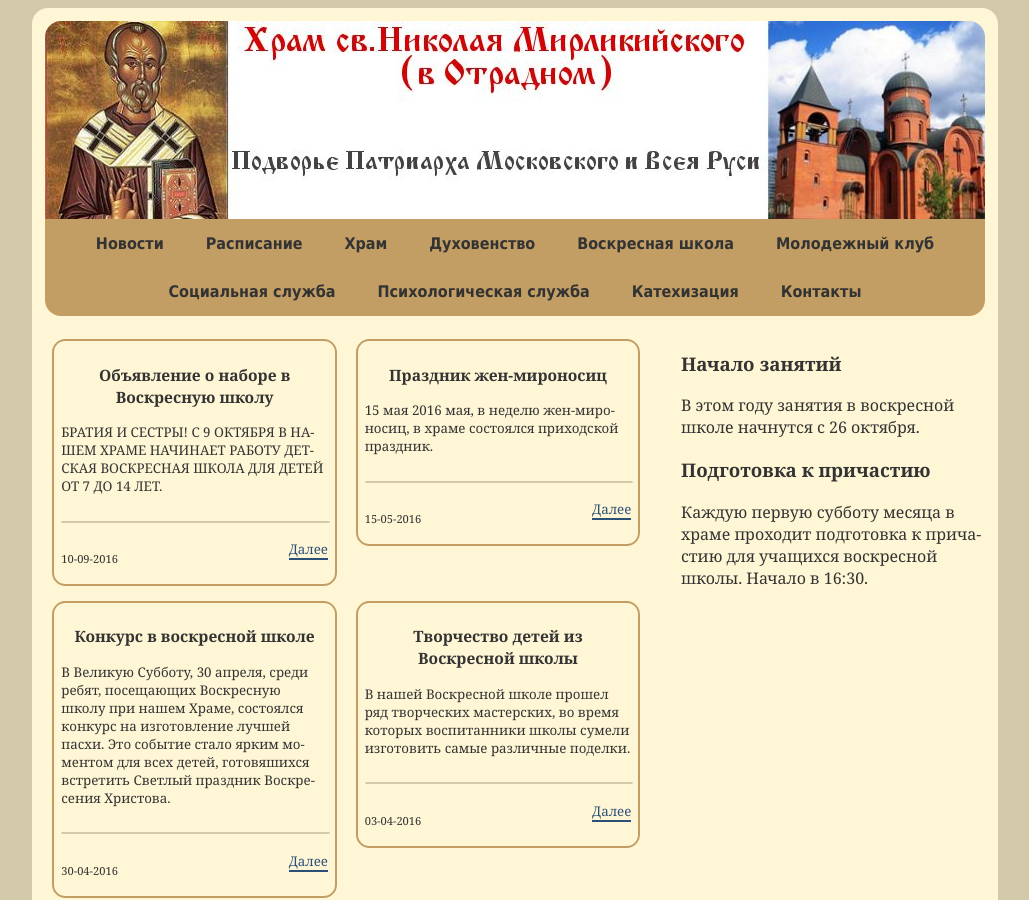
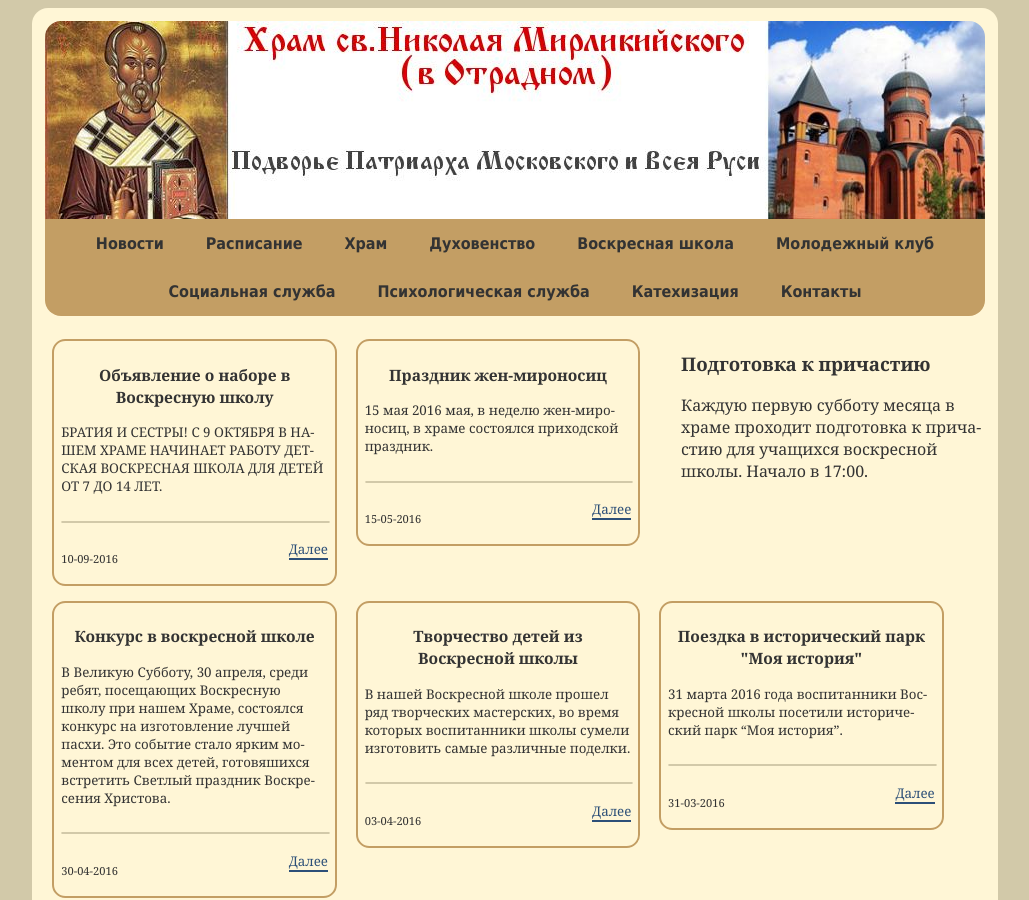
Before and after one commit to hramotradnoe/hramotradnoe.github.io, a Jekyll site: the page built from school/index.html, in a window 1280 px wide and 900 px high. Shown: the whole window, without its empty margins (125-1154 px from the left). Built offline with Jekyll 4.4.1, drawn with Linux system fonts in a browser that asks for light colours.

Commit message:
Update ads.yml

```diff
--- a/_data/school/ads.yml
+++ b/_data/school/ads.yml
@@ -1,4 +1,2 @@
-- title       : Начало занятий
-  description : В этом году занятия в воскресной школе начнутся с 26 октября.
 - title       : Подготовка к причастию
-  description : Каждую первую субботу месяца в храме проходит подготовка к причастию для учащихся воскресной школы. Начало в 16:30.
+  description : Каждую первую субботу месяца в храме проходит подготовка к причастию для учащихся воскресной школы. Начало в 17:00.
```
